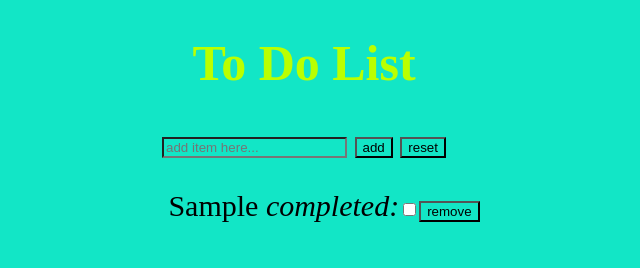
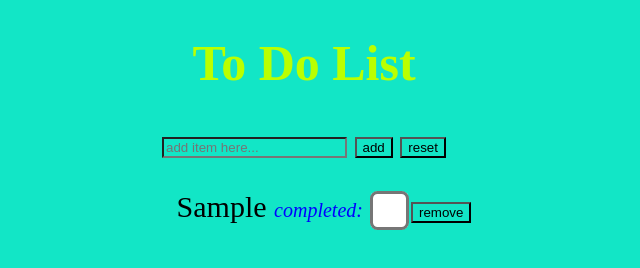
Before and after one commit to yosupCheon/To-Do-List, an Electron app: page index.html in a window 800 px wide. Both pictures are taken after typing "Sample" into the empty fields and a click on the input "add". Shown: the whole page, without its empty margins (96-736 px from the left). Drawn offline with Linux system fonts and the light colour scheme.

Commit message:
added better user interface

```diff
--- a/src/style.css
+++ b/src/style.css
@@ -17,3 +17,17 @@ form, ol, li{
 ol{
     list-style: none;
 }
+
+label {
+    padding-right: 10px;
+}
+
+i {
+    font-size: 20px;
+    color: blue;
+}
+
+input[type="checkbox"] {
+    margin: 15px 15px 15px 10px;
+    transform : scale(3);
+}
```
